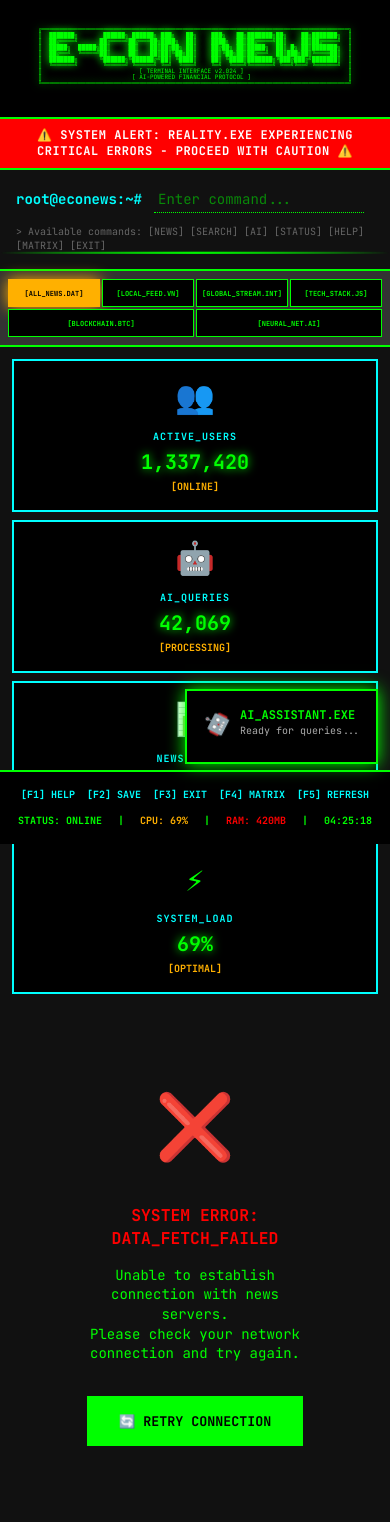
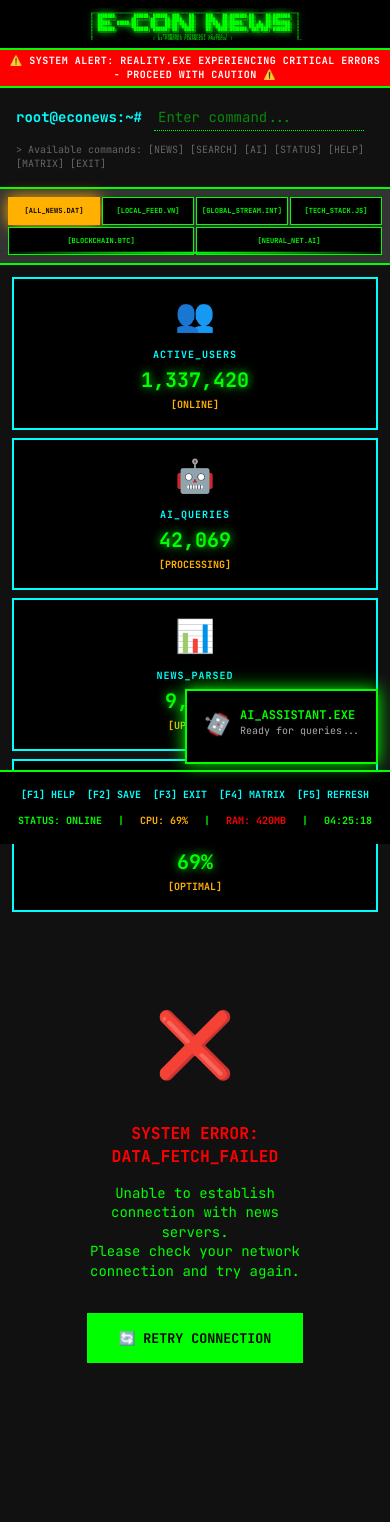
Before and after one commit to duongtnm2102/web-news-bot, a Flask app: template templates/index.html in a window 390 px wide. After the commit the page ends 1363 px from the top, so only its background shows below. Run offline with Flask 3, Linux system fonts and the light colour scheme; the template is opened without the code that fills it, so the values that code supplies are empty; some libraries are stand-ins or nearby versions.

Commit message:
Update style.css

```diff
--- a/static/style.css
+++ b/static/style.css
@@ -48,10 +48,10 @@
   --transition-normal: 0.3s ease-out;
   --transition-slow: 0.5s cubic-bezier(0.4, 0, 0.2, 1);
 
-  /* Z-indexes */
+  /* FIXED: Z-indexes for proper layering */
   --z-scanline: 1000;
-  --z-chat: 1500;
   --z-modal: 2000;
+  --z-chat: 3000;  /* Increased from 1500 to 3000 */
   --z-toast: 2500;
 }
 
@@ -214,17 +214,26 @@
   text-align: center;
   overflow: hidden;
   position: relative;
+  /* FIXED: Better responsive padding */
+  padding: clamp(8px, 2vw, 20px);
 }
 
 .ascii-art {
   font-family: var(--font-mono);
-  font-size: clamp(6px, 1.5vw, 10px);
+  /* FIXED: Responsive font size with better scaling */
+  font-size: clamp(4px, 1.2vw, 10px);
   line-height: 1;
   color: var(--terminal-green);
   white-space: pre;
   display: inline-block;
   text-shadow: 0 0 10px currentColor;
   animation: typing 3s steps(100) 1s both;
+  /* FIXED: Mobile optimizations */
+  word-break: break-all;
+  overflow-wrap: break-word;
+  text-align: center;
+  width: 100%;
+  max-width: 100vw;
 }
 
 @keyframes typing {
@@ -1184,15 +1206,54 @@
     right: var(--space-xl);
     bottom: var(--space-xl);
   }
+
+  /* FIXED: Modal responsive */
+  .modal-content {
+    max-width: 90vw;
+    margin-right: 0;
+  }
 }
 
 @media (max-width: 768px) {
-  .ascii-art {
-    font-size: clamp(4px, 2vw, 8px);
+  /* FIXED: ASCII art responsive */
+  .ascii-header {
+    padding: var(--space-md);
   }
 
+  .ascii-art {
+    font-size: clamp(3px, 1.5vw, 6px);
+    line-height: 0.9;
+    max-width: calc(100vw - 40px);
+    margin: 0 auto;
+    /* FIXED: Line clamp for mobile */
+    display: -webkit-box;
+    -webkit-line-clamp: 15;
+    -webkit-box-orient: vertical;
+    overflow: hidden;
+    /* FIXED: Disable animation on mobile for performance */
+    animation: none;
+  }
+
+  /* FIXED: Navigation responsive */
   .nav-tabs {
-    justify-content: center;
+    padding: var(--space-sm);
+    gap: var(--space-xs);
+  }
+
+  .nav-tab {
+    font-size: clamp(8px, 1.5vw, 10px);
+    padding: var(--space-xs) var(--space-sm);
+    min-height: 36px;
+    flex: 1;
+    min-width: 70px;
+  }
+
+  /* FIXED: Status bar responsive */
+  .status-bar {
+    font-size: clamp(10px, 2vw, 12px);
+    padding: var(--space-xs);
+    white-space: normal;
+    word-wrap: break-word;
   }
 
   .article-header {
@@ -1237,8 +1305,24 @@
 }
 
 @media (max-width: 480px) {
+  /* FIXED: Ultra mobile optimization */
+  .ascii-header {
+    padding: var(--space-sm);
+  }
+
   .ascii-art {
-    font-size: clamp(3px, 2vw, 6px);
+    font-size: clamp(2px, 1.8vw, 4px);
+    line-height: 0.8;
+    max-width: calc(100vw - 20px);
+    -webkit-line-clamp: 10;
+  }
+
+  .nav-tab {
+    font-size: clamp(7px, 1.2vw, 8px);
+    padding: var(--space-xs);
+    min-height: 32px;
+    letter-spacing: 0;
+    min-width: 60px;
   }
 
   .stats-grid {
```
Also changed, not shown: other parts of static/style.css (+46 -12 lines).
